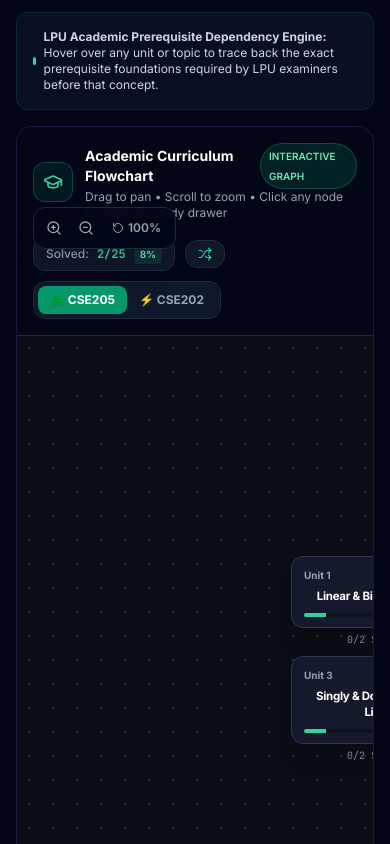
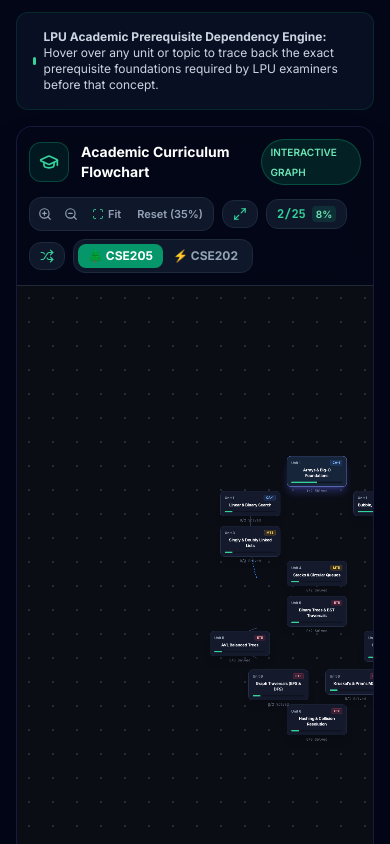
Before and after one commit to ProfessorAuggie/CodeNerve, a React (Vite) app: page /lpu in a window 390 px wide. Shown: the part 1020-1864 px from the top of the page. Built offline with nearby package versions, Linux system fonts and the light colour scheme.

Commit message:
feat: optimize roadmaps for all windows with smart auto-fit, fullscreen mode, and mobile drawer scaling

```diff
--- a/src/components/roadmap/DsaDependencyGraph.tsx
+++ b/src/components/roadmap/DsaDependencyGraph.tsx
@@ -1,4 +1,4 @@
-import React, { useState, useMemo, useRef, useEffect } from 'react';
+import React, { useState, useMemo, useRef, useEffect, useCallback } from 'react';
 import {
   Sparkles,
   ExternalLink,
@@ -7,6 +7,8 @@ import {
   ZoomOut,
   RotateCcw,
   Maximize2,
+  Minimize2,
+  Scan,
   Shuffle,
   BookOpen,
   Layers,
@@ -276,6 +278,7 @@ export const DsaDependencyGraph: React.FC = () => {
   const [hoveredNodeId, setHoveredNodeId] = useState<string | null>(null);
   const [selectedProblem, setSelectedProblem] = useState<Problem | null>(null);
   const [drawerOpen, setDrawerOpen] = useState(false);
+  const [isFullscreen, setIsFullscreen] = useState(false);
 
   // Pan & Zoom state
   const [pan, setPan] = useState({ x: 0, y: 0 });
@@ -284,6 +287,54 @@ export const DsaDependencyGraph: React.FC = () => {
   const dragStartRef = useRef({ x: 0, y: 0, panX: 0, panY: 0 });
   const touchStartRef = useRef<{ x: number; y: number; dist?: number }>({ x: 0, y: 0 });
   const containerRef = useRef<HTMLDivElement>(null);
+
+  // Fit to screen calculator for all window sizes
+  const fitToScreen = useCallback(() => {
+    if (!containerRef.current) return;
+    const { clientWidth, clientHeight } = containerRef.current;
+    if (clientWidth <= 0 || clientHeight <= 0) return;
+
+    const graphWidth = 1000;
+    const graphHeight = 820;
+    const paddingX = clientWidth < 640 ? 20 : 48;
+    const paddingY = clientHeight < 640 ? 30 : 60;
+
+    const scaleX = (clientWidth - paddingX) / graphWidth;
+    const scaleY = (clientHeight - paddingY) / graphHeight;
+    const optimalZoom = Math.min(1.25, Math.max(0.35, Math.min(scaleX, scaleY)));
+
+    setZoomLevel(Number(optimalZoom.toFixed(2)));
+    setPan({ x: 0, y: 0 });
+  }, []);
+
+  // Auto-fit on mount and window resize
+  useEffect(() => {
+    fitToScreen();
+    const handleResize = () => {
+      fitToScreen();
+    };
+    window.addEventListener('resize', handleResize);
+    return () => window.removeEventListener('resize', handleResize);
+  }, [fitToScreen]);
+
+  // Fullscreen escape key handler
+  useEffect(() => {
+    const handleKeyDown = (e: KeyboardEvent) => {
+      if (e.key === 'Escape' && isFullscreen) {
+        setIsFullscreen(false);
+      }
+    };
+    window.addEventListener('keydown', handleKeyDown);
+    return () => window.removeEventListener('keydown', handleKeyDown);
+  }, [isFullscreen]);
+
+  // Refit when toggling fullscreen
+  useEffect(() => {
+    const timer = setTimeout(() => {
+      fitToScreen();
+    }, 60);
+    return () => clearTimeout(timer);
+  }, [isFullscreen, fitToScreen]);
 
   // Map problems for each node
   const nodeProblemsMap = useMemo(() => {
@@ -440,10 +491,9 @@ export const DsaDependencyGraph: React.FC = () => {
   };
 
   const handleWheel = (e: React.WheelEvent) => {
-    if (e.ctrlKey || Math.abs(e.deltaY) > 30) {
-      const zoomDelta = e.deltaY < 0 ? 0.08 : -0.08;
-      setZoomLevel((z) => Math.min(1.5, Math.max(0.55, Number((z + zoomDelta).toFixed(2)))));
-    }
+    e.preventDefault();
+    const zoomDelta = e.deltaY < 0 ? 0.08 : -0.08;
+    setZoomLevel((z) => Math.min(1.6, Math.max(0.35, Number((z + zoomDelta).toFixed(2)))));
   };
 
   const handleReset = () => {
@@ -476,54 +526,90 @@ export const DsaDependencyGraph: React.FC = () => {
   };
 
   return (
-    <div className="relative w-full rounded-2xl border border-slate-800 bg-[#0c0e14] overflow-hidden shadow-2xl space-y-0">
+    <div className={`relative w-full bg-[#0c0e14] overflow-hidden transition-all duration-200 space-y-0 ${
+      isFullscreen
+        ? 'fixed inset-0 z-50 rounded-none w-screen h-screen'
+        : 'rounded-2xl border border-slate-800 shadow-2xl'
+    }`}>
       {/* Top Controls & Stats Header Bar */}
-      <div className="flex flex-col sm:flex-row sm:items-center justify-between gap-3 p-4 border-b border-slate-800 bg-slate-950/80 backdrop-blur-md z-20 relative">
-        <div className="flex items-center gap-3">
-          {/* Zoom Controls */}
-          <div className="flex items-center gap-1.5 bg-slate-900 p-1 rounded-xl border border-slate-800">
+      <div className="flex flex-wrap items-center justify-between gap-3 p-3 sm:p-4 border-b border-slate-800 bg-slate-950/80 backdrop-blur-md z-20 relative">
+        <div className="flex flex-wrap items-center gap-2">
+          {/* Zoom & Screen Fit Controls */}
+          <div className="flex items-center gap-1 bg-slate-900 p-1 rounded-xl border border-slate-800">
             <button
-              onClick={() => setZoomLevel((z) => Math.min(1.5, Number((z + 0.1).toFixed(2))))}
+              onClick={() => setZoomLevel((z) => Math.min(1.6, Number((z + 0.1).toFixed(2))))}
               className="p-1.5 rounded-lg text-slate-400 hover:text-white hover:bg-slate-800 transition"
               title="Zoom In (+)"
+              aria-label="Zoom In"
             >
               <ZoomIn className="h-4 w-4" />
             </button>
             <button
-              onClick={() => setZoomLevel((z) => Math.max(0.55, Number((z - 0.1).toFixed(2))))}
+              onClick={() => setZoomLevel((z) => Math.max(0.35, Number((z - 0.1).toFixed(2))))}
               className="p-1.5 rounded-lg text-slate-400 hover:text-white hover:bg-slate-800 transition"
               title="Zoom Out (-)"
+              aria-label="Zoom Out"
             >
               <ZoomOut className="h-4 w-4" />
             </button>
             <button
+              onClick={fitToScreen}
+              className="flex items-center gap-1 px-2 py-1 rounded-lg text-slate-400 hover:text-white hover:bg-slate-800 transition text-xs font-semibold"
+              title="Fit entire roadmap into current window"
+              aria-label="Fit to window"
+            >
+              <Scan className="h-3.5 w-3.5 text-brand-400" />
+              <span>Fit</span>
+            </button>
+            <button
               onClick={handleReset}
-              className="px-2.5 py-1 rounded-lg text-slate-400 hover:text-white hover:bg-slate-800 transition text-xs font-semibold"
-              title="Reset Zoom & Pan"
+              className="px-2 py-1 rounded-lg text-slate-400 hover:text-white hover:bg-slate-800 transition text-xs font-semibold"
+              title="Reset Zoom to 100%"
+              aria-label="Reset zoom"
             >
               Reset ({Math.round(zoomLevel * 100)}%)
             </button>
           </div>
 
-          <div className="hidden md:flex items-center gap-1 text-[11px] text-slate-500 font-medium">
+          {/* Fullscreen Toggle */}
+          <button
+            onClick={() => setIsFullscreen(!isFullscreen)}
+            className="flex items-center gap-1.5 px-2.5 py-1.5 rounded-xl bg-slate-900 hover:bg-slate-800 border border-slate-800 text-xs font-semibold text-slate-300 transition"
+            title={isFullscreen ? 'Exit Fullscreen (Esc)' : 'Maximize to full window'}
+            aria-label={isFullscreen ? 'Exit Fullscreen' : 'Fullscreen'}
+          >
+            {isFullscreen ? (
+              <>
+                <Minimize2 className="h-3.5 w-3.5 text-amber-400" />
+                <span className="hidden sm:inline">Exit Fullscreen</span>
+              </>
+            ) : (
+              <>
+                <Maximize2 className="h-3.5 w-3.5 text-brand-400" />
+                <span className="hidden sm:inline">Fullscreen</span>
+              </>
+            )}
+          </button>
+
+          <div className="hidden lg:flex items-center gap-1 text-[11px] text-slate-500 font-medium pl-1">
             <Move className="h-3.5 w-3.5" />
-            <span>Click & Drag to pan canvas</span>
+            <span>Pan canvas &bull; Scroll to zoom</span>
           </div>
         </div>
 
         {/* Global Progress & Pick Random Button */}
-        <div className="flex items-center gap-3">
+        <div className="flex items-center gap-2 sm:gap-3">
           <button
             onClick={handlePickRandomProblem}
             className="flex items-center gap-1.5 px-3 py-1.5 rounded-xl bg-slate-900 hover:bg-slate-800 text-xs font-semibold text-slate-200 border border-slate-800 shadow-sm transition"
             title="Pick a random problem to solve"
           >
             <Shuffle className="h-3.5 w-3.5 text-brand-400" />
-            <span>Pick Random</span>
+            <span className="hidden xs:inline">Pick Random</span>
           </button>
 
           <div className="flex items-center gap-2 px-3 py-1.5 rounded-xl bg-slate-900 border border-slate-800 text-xs">
-            <span className="text-slate-400">Total Solved:</span>
+            <span className="text-slate-400 hidden sm:inline">Total Solved:</span>
             <span className="font-extrabold text-white">
               {totalRoadmapStats.solved}/{totalRoadmapStats.total}
             </span>
@@ -584,9 +670,11 @@ export const DsaDependencyGraph: React.FC = () => {
         onTouchMove={handleTouchMove}
         onTouchEnd={handleTouchEnd}
         onWheel={handleWheel}
-        className={`w-full pt-20 pb-16 px-6 min-h-[720px] sm:min-h-[800px] relative flex justify-center items-center select-none overflow-hidden ${
-          isDragging ? 'cursor-grabbing' : 'cursor-grab'
-        }`}
+        className={`w-full relative flex justify-center items-center select-none overflow-hidden transition-all duration-200 ${
+          isFullscreen
+            ? 'h-[calc(100vh-68px)]'
+            : 'h-[72vh] min-h-[500px] max-h-[850px]'
+        } ${isDragging ? 'cursor-grabbing' : 'cursor-grab'}`}
         style={{
           backgroundColor: '#0a0d14',
           backgroundImage: 'radial-gradient(circle, #252b3d 1.5px, transparent 1.5px)',
--- a/src/components/roadmap/LpuAcademicGraph.tsx
+++ b/src/components/roadmap/LpuAcademicGraph.tsx
@@ -1,10 +1,13 @@
-import React, { useState, useMemo, useRef } from 'react';
+import React, { useState, useMemo, useRef, useEffect, useCallback } from 'react';
 import {
   GraduationCap,
   Sparkles,
   ZoomIn,
   ZoomOut,
   RotateCcw,
+  Maximize2,
+  Minimize2,
+  Scan,
   Shuffle,
   ShieldAlert,
   Layers,
@@ -440,6 +443,7 @@ export const LpuAcademicGraph: React.FC = () => {
   const [hoveredNodeId, setHoveredNodeId] = useState<string | null>(null);
   const [selectedProblem, setSelectedProblem] = useState<Problem | null>(null);
   const [drawerOpen, setDrawerOpen] = useState(false);
+  const [isFullscreen, setIsFullscreen] = useState(false);
 
   // Pan & Zoom Engine
   const [zoomLevel, setZoomLevel] = useState<number>(1);
@@ -449,6 +453,54 @@ export const LpuAcademicGraph: React.FC = () => {
   const [hasMoved, setHasMoved] = useState<boolean>(false);
   const lastTouchDistance = useRef<number | null>(null);
   const containerRef = useRef<HTMLDivElement>(null);
+
+  // Fit to screen calculator for all window sizes
+  const fitToScreen = useCallback(() => {
+    if (!containerRef.current) return;
+    const { clientWidth, clientHeight } = containerRef.current;
+    if (clientWidth <= 0 || clientHeight <= 0) return;
+
+    const graphWidth = 1000;
+    const graphHeight = 840;
+    const paddingX = clientWidth < 640 ? 20 : 48;
+    const paddingY = clientHeight < 640 ? 30 : 60;
+
+    const scaleX = (clientWidth - paddingX) / graphWidth;
+    const scaleY = (clientHeight - paddingY) / graphHeight;
+    const optimalZoom = Math.min(1.25, Math.max(0.35, Math.min(scaleX, scaleY)));
+
+    setZoomLevel(Number(optimalZoom.toFixed(2)));
+    setPan({ x: 0, y: 0 });
+  }, []);
+
+  // Auto-fit on mount and window resize
+  useEffect(() => {
+    fitToScreen();
+    const handleResize = () => {
+      fitToScreen();
+    };
+    window.addEventListener('resize', handleResize);
+    return () => window.removeEventListener('resize', handleResize);
+  }, [fitToScreen]);
+
+  // Fullscreen escape key handler
+  useEffect(() => {
+    const handleKeyDown = (e: KeyboardEvent) => {
+      if (e.key === 'Escape' && isFullscreen) {
+        setIsFullscreen(false);
+      }
+    };
+    window.addEventListener('keydown', handleKeyDown);
+    return () => window.removeEventListener('keydown', handleKeyDown);
+  }, [isFullscreen]);
+
+  // Refit when toggling fullscreen
+  useEffect(() => {
+    const timer = setTimeout(() => {
+      fitToScreen();
+    }, 60);
+    return () => clearTimeout(timer);
+  }, [isFullscreen, fitToScreen]);
 
   const { problemProgress, updateProblemStatus, bookmarks, toggleBookmark } = useUserStore();
 
@@ -616,8 +668,8 @@ export const LpuAcademicGraph: React.FC = () => {
   // Wheel zoom
   const handleWheel = (e: React.WheelEvent) => {
     e.preventDefault();
-    const zoomDelta = e.deltaY > 0 ? -0.08 : 0.08;
-    setZoomLevel((z) => Math.min(1.6, Math.max(0.65, Number((z + zoomDelta).toFixed(2)))));
+    const zoomDelta = e.deltaY < 0 ? 0.08 : -0.08;
+    setZoomLevel((z) => Math.min(1.6, Math.max(0.35, Number((z + zoomDelta).toFixed(2)))));
   };
 
   // Reset view to center
@@ -656,9 +708,13 @@ export const LpuAcademicGraph: React.FC = () => {
   };
 
   return (
-    <div className="relative w-full rounded-2xl border border-indigo-900/40 bg-[#090c14] overflow-hidden shadow-2xl space-y-0">
+    <div className={`relative w-full bg-[#090c14] overflow-hidden transition-all duration-200 space-y-0 ${
+      isFullscreen
+        ? 'fixed inset-0 z-50 rounded-none w-screen h-screen'
+        : 'rounded-2xl border border-indigo-900/40 shadow-2xl'
+    }`}>
       {/* Subject Header & Switcher */}
-      <div className="flex flex-col sm:flex-row sm:items-center justify-between gap-4 p-4 border-b border-slate-800 bg-slate-950/80 backdrop-blur-md">
+      <div className="flex flex-wrap items-center justify-between gap-3 p-3 sm:p-4 border-b border-slate-800 bg-slate-950/80 backdrop-blur-md z-20 relative">
         <div className="flex items-center gap-3">
           <div className="h-10 w-10 rounded-xl bg-emerald-500/10 border border-emerald-500/30 flex items-center justify-center text-emerald-400 font-bold shrink-0">
             <GraduationCap className="h-5 w-5" />
@@ -670,21 +726,78 @@ export const LpuAcademicGraph: React.FC = () => {
                 Interactive Graph
               </span>
             </h3>
-            <p className="text-xs text-slate-400">
-              Drag to pan &bull; Scroll to zoom &bull; Click any node to open the study drawer
+            <p className="text-xs text-slate-400 hidden xs:block">
+              Drag to pan &bull; Scroll to zoom &bull; Click node to open study drawer
             </p>
           </div>
         </div>
 
         {/* Top Controls: Course Selector & Overall Progress */}
-        <div className="flex flex-wrap items-center gap-2.5">
+        <div className="flex flex-wrap items-center gap-2 sm:gap-2.5">
+          {/* Zoom & Fit Bar */}
+          <div className="flex items-center gap-1 bg-slate-900 p-1 rounded-xl border border-slate-800 text-xs">
+            <button
+              onClick={() => setZoomLevel((z) => Math.min(1.6, Number((z + 0.1).toFixed(2))))}
+              className="p-1 rounded-lg text-slate-400 hover:text-white hover:bg-slate-800 transition"
+              title="Zoom In (+)"
+              aria-label="Zoom In"
+            >
+              <ZoomIn className="h-3.5 w-3.5" />
+            </button>
+            <button
+              onClick={() => setZoomLevel((z) => Math.max(0.35, Number((z - 0.1).toFixed(2))))}
+              className="p-1 rounded-lg text-slate-400 hover:text-white hover:bg-slate-800 transition"
+              title="Zoom Out (-)"
+              aria-label="Zoom Out"
+            >
+              <ZoomOut className="h-3.5 w-3.5" />
+            </button>
+            <button
+              onClick={fitToScreen}
+              className="flex items-center gap-1 px-1.5 py-1 rounded-lg text-slate-400 hover:text-white hover:bg-slate-800 transition text-[11px] font-semibold"
+              title="Fit entire curriculum into current window"
+              aria-label="Fit to window"
+            >
+              <Scan className="h-3 w-3 text-emerald-400" />
+              <span>Fit</span>
+            </button>
+            <button
+              onClick={resetView}
+              className="px-1.5 py-1 rounded-lg text-slate-400 hover:text-white hover:bg-slate-800 transition text-[11px] font-semibold"
+              title="Reset Zoom View"
+              aria-label="Reset zoom"
+            >
+              Reset ({Math.round(zoomLevel * 100)}%)
+            </button>
+          </div>
+
+          {/* Fullscreen Toggle */}
+          <button
+            onClick={() => setIsFullscreen(!isFullscreen)}
+            className="flex items-center gap-1.5 px-2.5 py-1.5 rounded-xl bg-slate-900 hover:bg-slate-800 border border-slate-800 text-xs font-semibold text-slate-300 transition"
+            title={isFullscreen ? 'Exit Fullscreen (Esc)' : 'Maximize to full window'}
+            aria-label={isFullscreen ? 'Exit Fullscreen' : 'Fullscreen'}
+          >
+            {isFullscreen ? (
+              <>
+                <Minimize2 className="h-3.5 w-3.5 text-amber-400" />
+                <span className="hidden sm:inline">Exit Fullscreen</span>
+              </>
+            ) : (
+              <>
+                <Maximize2 className="h-3.5 w-3.5 text-emerald-400" />
+                <span className="hidden sm:inline">Fullscreen</span>
+              </>
+            )}
+          </button>
+
           {/* Progress Pill */}
-          <div className="flex items-center gap-2 px-3 py-1.5 rounded-xl bg-slate-900 border border-slate-800 text-xs">
-            <span className="text-slate-400 font-medium">Solved:</span>
+          <div className="flex items-center gap-1.5 px-2.5 py-1.5 rounded-xl bg-slate-900 border border-slate-800 text-xs">
+            <span className="text-slate-400 font-medium hidden sm:inline">Solved:</span>
             <span className="font-mono font-bold text-emerald-400">
               {subjectStats.solved}/{subjectStats.total}
             </span>
-            <span className="text-[10px] px-1.5 py-0.5 rounded bg-emerald-500/15 text-emerald-300 font-semibold">
+            <span className="text-[10px] px-1 py-0.2 rounded bg-emerald-500/15 text-emerald-300 font-semibold">
               {subjectStats.percent}%
             </span>
           </div>
@@ -692,11 +805,11 @@ export const LpuAcademicGraph: React.FC = () => {
           {/* Random Problem Shuffle */}
           <button
             onClick={pickRandomProblem}
-            className="flex items-center gap-1.5 px-3 py-1.5 rounded-xl bg-slate-900 hover:bg-slate-850 border border-slate-800 hover:border-slate-700 text-slate-200 text-xs font-semibold transition"
+            className="flex items-center gap-1 px-2.5 py-1.5 rounded-xl bg-slate-900 hover:bg-slate-850 border border-slate-800 hover:border-slate-700 text-slate-200 text-xs font-semibold transition"
             title="Pick a random problem from this curriculum"
           >
             <Shuffle className="h-3.5 w-3.5 text-emerald-400" />
-            <span className="hidden sm:inline">Pick Random</span>
+            <span className="hidden md:inline">Pick Random</span>
           </button>
 
           {/* Subject Course Tabs */}
@@ -707,7 +820,7 @@ export const LpuAcademicGraph: React.FC = () => {
                 setSelectedNodeId('cse205-arrays');
                 setHoveredNodeId(null);
               }}
-              className={`flex items-center gap-1.5 px-3 py-1.5 rounded-lg font-bold transition ${
+              className={`flex items-center gap-1.5 px-2.5 py-1 rounded-lg font-bold transition ${
                 selectedSubject === 'cse205'
                   ? 'bg-emerald-600 text-white shadow-sm'
                   : 'text-slate-400 hover:text-slate-200'
@@ -721,7 +834,7 @@ export const LpuAcademicGraph: React.FC = () => {
                 setSelectedNodeId('cse202-basics');
                 setHoveredNodeId(null);
               }}
-              className={`flex items-center gap-1.5 px-3 py-1.5 rounded-lg font-bold transition ${
+              className={`flex items-center gap-1.5 px-2.5 py-1 rounded-lg font-bold transition ${
                 selectedSubject === 'cse202'
                   ? 'bg-brand-600 text-white shadow-sm'
                   : 'text-slate-400 hover:text-slate-200'
@@ -771,35 +884,6 @@ export const LpuAcademicGraph: React.FC = () => {
         </div>
       )}
 
-      {/* Zoom and Navigation Control Bar */}
-      <div className="absolute top-20 left-4 z-20 flex items-center gap-1 bg-slate-950/90 backdrop-blur-md p-1.5 rounded-xl border border-slate-800 shadow-xl">
-        <button
-          onClick={() => setZoomLevel((z) => Math.min(1.6, Number((z + 0.15).toFixed(2))))}
-          className="p-1.5 rounded-lg text-slate-400 hover:text-white hover:bg-slate-800 transition"
-          title="Zoom In (+)"
-          aria-label="Zoom In"
-        >
-          <ZoomIn className="h-4 w-4" />
-        </button>
-        <button
-          onClick={() => setZoomLevel((z) => Math.max(0.65, Number((z - 0.15).toFixed(2))))}
-          className="p-1.5 rounded-lg text-slate-400 hover:text-white hover:bg-slate-800 transition"
-          title="Zoom Out (-)"
-          aria-label="Zoom Out"
-        >
-          <ZoomOut className="h-4 w-4" />
-        </button>
-        <button
-          onClick={resetView}
-          className="flex items-center gap-1 px-2 py-1.5 rounded-lg text-slate-400 hover:text-white hover:bg-slate-800 transition text-xs font-semibold"
-          title="Reset Canvas View"
-          aria-label="Reset View"
-        >
-          <RotateCcw className="h-3 w-3" />
-          <span>{Math.round(zoomLevel * 100)}%</span>
-        </button>
-      </div>
-
       {/* Interactive Pan-and-Zoom Canvas Container */}
       <div
         ref={containerRef}
@@ -810,9 +894,11 @@ export const LpuAcademicGraph: React.FC = () => {
         onTouchMove={handleTouchMove}
         onTouchEnd={handleTouchEnd}
         onWheel={handleWheel}
-        className={`w-full pt-20 pb-16 px-6 min-h-[720px] sm:min-h-[820px] relative flex justify-center items-center select-none overflow-hidden ${
-          isDragging ? 'cursor-grabbing' : 'cursor-grab'
-        }`}
+        className={`w-full relative flex justify-center items-center select-none overflow-hidden transition-all duration-200 ${
+          isFullscreen
+            ? 'h-[calc(100vh-68px)]'
+            : 'h-[72vh] min-h-[500px] max-h-[850px]'
+        } ${isDragging ? 'cursor-grabbing' : 'cursor-grab'}`}
         style={{
           backgroundColor: '#0a0d14',
           backgroundImage: 'radial-gradient(circle, #252b3d 1.5px, transparent 1.5px)',
```
Also changed, not shown: src/components/roadmap/TopicDrawer.tsx (+4 -4 lines).
